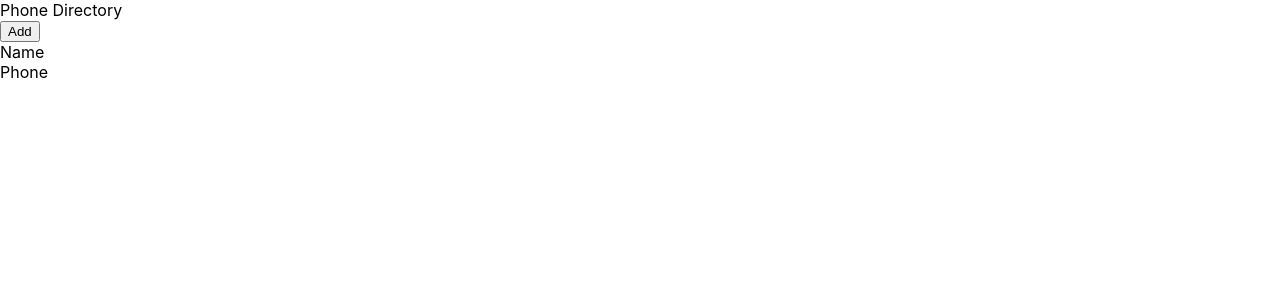
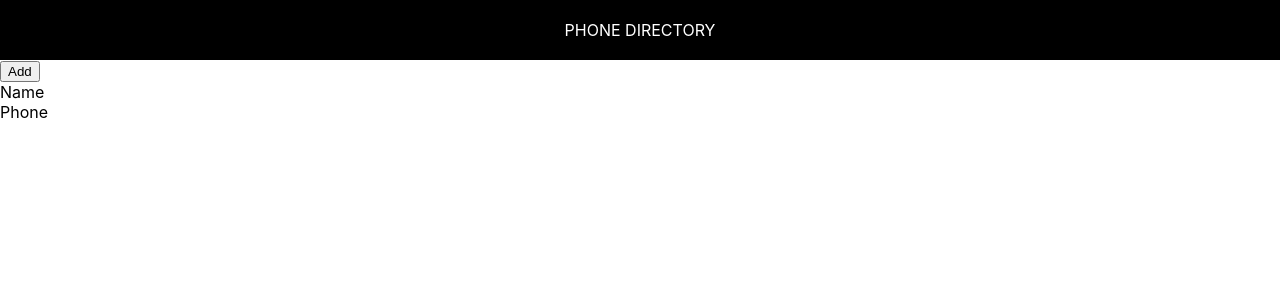
Before and after one commit to Debanikk/phone-directory, a React (Create React App) app: page / in a window 1280 px wide. Shown: the top 300 px of the page. Built offline with nearby package versions, Linux system fonts and the light colour scheme.

Commit message:
Styled ‘Header’ (External Styling)

```diff
--- a/src/App.js
+++ b/src/App.js
@@ -1,21 +1,19 @@
 import React, { Component } from 'react';
-
+import Header from "./Header";
 
 class App extends Component {
   render(){
     return (
-      <div className="header">
-        <div>
-          Phone Directory
-        </div>
+      <div>
+        <Header />
         <button> Add </button>
         <div>
           <span> Name </span><br/>
           <span> Phone </span>
         </div>
-        {/* <label htmlFor="name">Name: </label>
-        <input id="name" type="text" placeholder="Type Here" defaultValue="Debanik"/> */}
+
       </div>
+
     );
   }
 
--- /dev/null
+++ b/src/Header.css
@@ -0,0 +1,7 @@
+.header {
+    text-align: center;
+    padding: 20px;
+    background: #000;
+    color: #fff;
+    text-transform: uppercase;
+}
--- /dev/null
+++ b/src/Header.js
@@ -0,0 +1,14 @@
+import React, {Component} from 'react';
+import './Header.css'
+
+const Header = function(){
+
+    return(
+        <div className='header'>
+            Phone Directory
+        </div>
+    );
+}
+
+
+export default Header;
```
